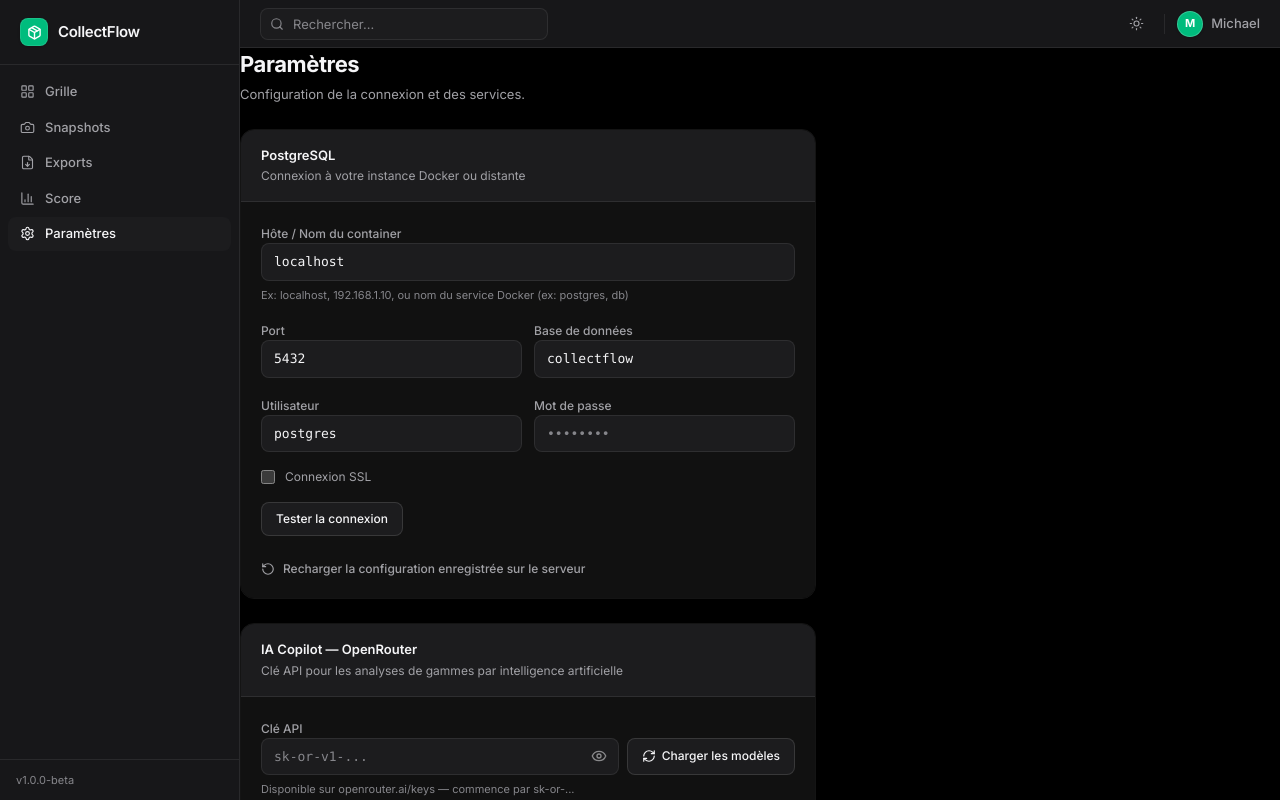
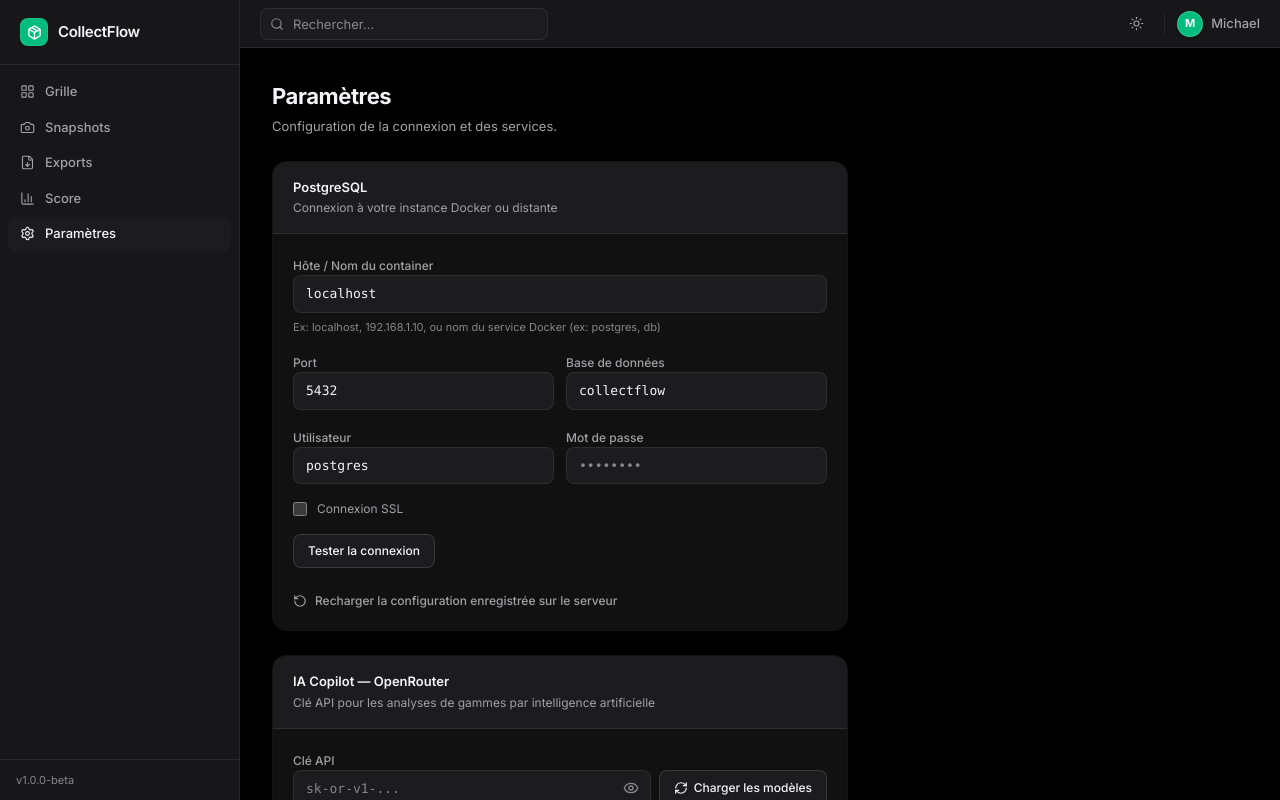
Before and after one commit to R0m1k3/CollectFlow, a Next.js app: page /settings in a window 1280 px wide. Built offline with nearby package versions, Linux system fonts and the light colour scheme.

Commit message:
style: add padding to dashboard layout

```diff
--- a/src/app/(dashboard)/layout.tsx
+++ b/src/app/(dashboard)/layout.tsx
@@ -7,7 +7,7 @@
             <Sidebar />
             <main className="flex-1 ml-60 flex flex-col h-full overflow-hidden">
                 <Header />
-                <div className="flex-1 overflow-hidden">
+                <div className="flex-1 overflow-y-auto p-8">
                     {children}
                 </div>
             </main>
```
